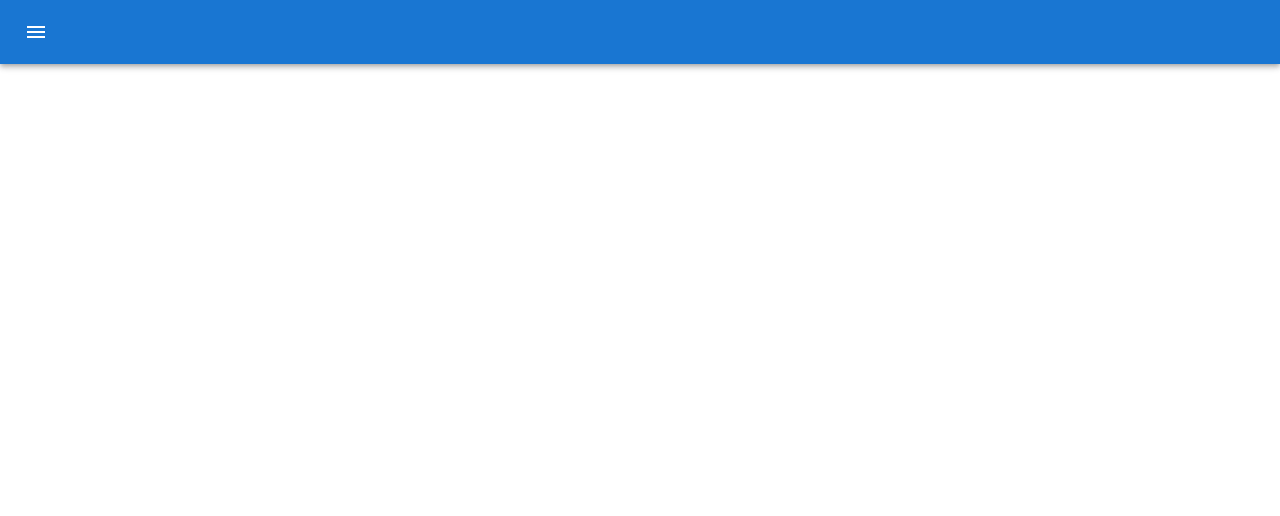
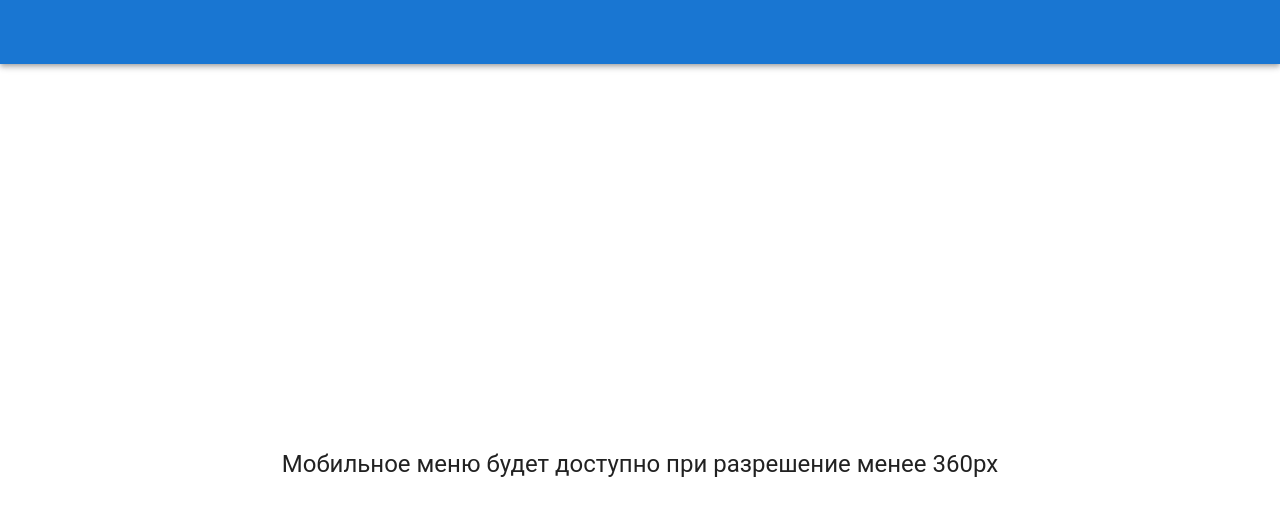
Before and after one commit to Salimov-dev/ItGlobal, a React (Vite) app: page / in a window 1280 px wide. Shown: the top 516 px of the page. Built offline with nearby package versions, Linux system fonts and the light colour scheme.

Commit message:
настроил отображение мобильного меню при 360px

```diff
--- a/src/components/UI/appbar/appbar.jsx
+++ b/src/components/UI/appbar/appbar.jsx
@@ -7,8 +7,19 @@ import Box from "@mui/material/Box";
 import Toolbar from "@mui/material/Toolbar";
 import IconButton from "@mui/material/IconButton";
 import MenuIcon from "@mui/icons-material/Menu";
+import useMediaQuery from "@mui/material/useMediaQuery";
+import { Typography, styled } from "@mui/material";
 // components
 import MobileMenu from "../mobile-menu/mobile-menu";
+
+const Message = styled(Typography)`
+  display: flex;
+  justify-content: center;
+  align-items: center;
+  text-align: center;
+  height: 100vh;
+  width: 100vw;
+`;
 
 const Appbar = () => {
   const [isOpen, setIsOpen] = useState(false);
@@ -23,6 +34,8 @@ const Appbar = () => {
     setMenuNumber(1);
   };
 
+  const matches = useMediaQuery("(min-width:360px)");
+
   return (
     <>
       <Box sx={{ flexGrow: 1 }}>
@@ -36,10 +49,20 @@ const Appbar = () => {
               sx={{ mr: 2 }}
               onClick={handleClickOpen}
             >
-              <MenuIcon />
+              {!matches && <MenuIcon />}
             </IconButton>
           </Toolbar>
         </AppBar>
+      </Box>
+
+      <Box>
+        {matches ? (
+          <Message variant="h5">
+            Мобильное меню будет доступно при разрешение менее 360px
+          </Message>
+        ) : (
+          <Message variant="h5">Нажмите "бургер", Сэр!</Message>
+        )}
       </Box>
 
       <MobileMenu
```
